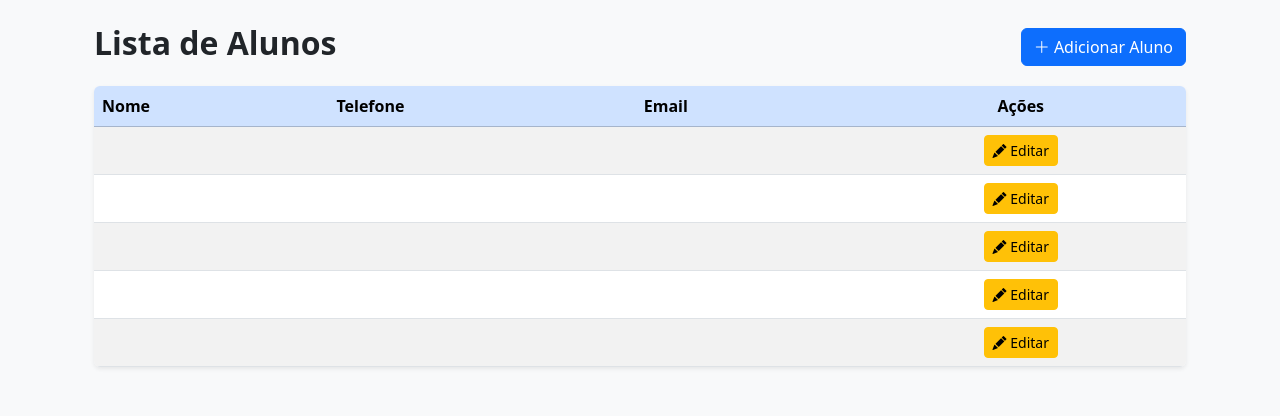
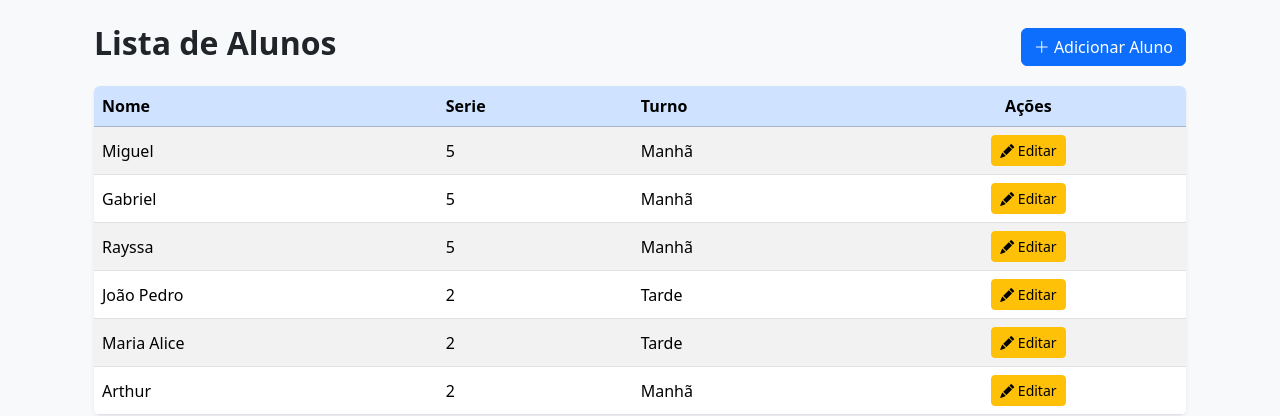
Before and after one commit to Rafael-Levi/app_ajuda_agente, a Django app: page /alunos/ in a window 1280 px wide. Shown: the part 61-477 px from the top of the page. Run offline with Django 5.2, Linux system fonts and the light colour scheme; a user stored in the database is signed in; data comes from the database, SQL or seed files in the repository.

Commit message:
update relatorio

```diff
--- a/escola/admin.py
+++ b/escola/admin.py
@@ -3,8 +3,8 @@ from .models import agendamento, aluno, conteudo, professor
 
 @admin.register(aluno.Aluno)
 class AlunoAdmin(admin.ModelAdmin):
-    list_display = ('id', 'nome', 'serie', 'turma','telefone')
-    search_fields = ('nome', 'serie', 'turma',"telefone")
+    list_display = ('id', 'nome', 'serie', 'turno','telefone')
+    search_fields = ('nome', 'serie', 'turno',"telefone")
 
 
 @admin.register(conteudo.Conteudo)
--- a/escola/forms/aluno_form.py
+++ b/escola/forms/aluno_form.py
@@ -4,4 +4,4 @@ from ..models import aluno
 class AlunoForm(forms.ModelForm):
     class Meta:
         model = aluno.Aluno
-        fields = ['nome','telefone','serie','turma']
+        fields = ['nome','telefone','serie','turno']
--- a/escola/models/aluno.py
+++ b/escola/models/aluno.py
@@ -3,7 +3,7 @@ from django.db import models
 class Aluno(models.Model):
     nome = models.CharField(max_length=100)
     serie = models.CharField(max_length=10, blank=True, null=False)
-    turma = models.CharField(max_length=10, blank=True, null=False)
+    turno = models.CharField(max_length=10, blank=True, null=False)
     telefone = models.CharField(max_length=20, blank=True, null=True)
 
     def __str__(self):
--- a/escola/routers/aluno_urls.py
+++ b/escola/routers/aluno_urls.py
@@ -6,5 +6,5 @@ app_name = 'alunos'
 urlpatterns = [
     path('', alunos_list, name='alunos_list'),
     path('novo/', aluno_create, name='aluno_create'),
-    path('<int:pk>/editar/', aluno_edit, name='aluno_edit'),
+    path('editar/<int:pk>/', aluno_edit, name='aluno_edit'),
 ]
--- a/escola/templates/alunos/alunos_list.html
+++ b/escola/templates/alunos/alunos_list.html
@@ -14,21 +14,24 @@
             <thead class="table-primary">
                 <tr>
                     <th>Nome</th>
-                    <th>Telefone</th>
-                    <th>Email</th>
+                    <th>Serie</th>
+                    <th>Turno</th>
                     <th class="text-center">Ações</th>
                 </tr>
             </thead>
             <tbody>
                 {% for aluno in alunos %}
                 <tr>
-                    <td>{{ Aluno.nome }}</td>
-                    <td>{{ Aluno.telefone }}</td>
-                    <td>{{ Aluno.email }}</td>
+                    <td>{{ aluno.nome }}</td>
+                    <td>{{ aluno.serie }}</td>
+                    <td>{{ aluno.turno }}</td>
                     <td class="text-center">
-                        <a href="{% url 'alunos:aluno_edit' aluno.pk %}" class="btn btn-sm btn-warning">
-                            <i class="bi bi-pencil-fill"></i> Editar
-                        </a>
+                        <form action="{% url 'alunos:aluno_edit' aluno.pk %}" method="post" style="display:inline;">
+                            {% csrf_token %}
+                            <button type="submit" class="btn btn-sm btn-warning">
+                                <i class="bi bi-pencil-fill"></i> Editar
+                            </button>
+                        </form>
                     </td>
                 </tr>
                 {% empty %}
--- a/escola/views/aluno_view.py
+++ b/escola/views/aluno_view.py
@@ -18,12 +18,12 @@ def aluno_create(request):
 @login_required
 @permission_required('escola.change_aluno', raise_exception=True)
 def aluno_edit(request, pk):
-    aluno = get_object_or_404(aluno, pk=pk)
+    aluno = get_object_or_404(Aluno, pk=pk)
     if request.method == 'POST':
         form = AlunoForm(request.POST, instance=aluno)
         if form.is_valid():
             form.save()
-            return redirect('alunos_list')
+            return redirect('alunos:alunos_list')
     else:
         form = AlunoForm(instance=aluno)
     return render(request, 'alunos/aluno_form.html', {'form': form, 'title': 'Editar aluno'})
--- a/escola/views/relatorio_view.py
+++ b/escola/views/relatorio_view.py
@@ -78,7 +78,7 @@ def _generate_report_data(start_date, end_date):
                 "status": ag.status,
                 "aluno": aluno.nome if aluno else "",
                 "serie": aluno.serie if aluno else "",
-                "turma": aluno.turma if aluno else "",
+                "turno": aluno.turno if aluno else "",
                 "professor": prof.nome if prof else "",
                 "especialidade": prof.especialidade if prof else "",
                 "conteudo": conteudo.nome if conteudo else "",
@@ -97,7 +97,7 @@ def _generate_report_data(start_date, end_date):
                 "status",
                 "aluno",
                 "serie",
-                "turma",
+                "turno",
                 "professor",
                 "especialidade",
                 "conteudo",
@@ -260,7 +260,7 @@ def export_relatorio_excel(request):
         "status",
         "aluno",
         "serie",
-        "turma",
+        "turno",
         "professor",
         "especialidade",
         "conteudo",
```
Also changed, not shown: escola/forms/agendamento_form.py (+44 -2 lines), escola/models/agendamento.py (+5 -6 lines), db.sqlite3, escola/migrations/0003_alter_agendamento_options.py (added), escola/migrations/0004_rename_turma_aluno_turno.py (added).
